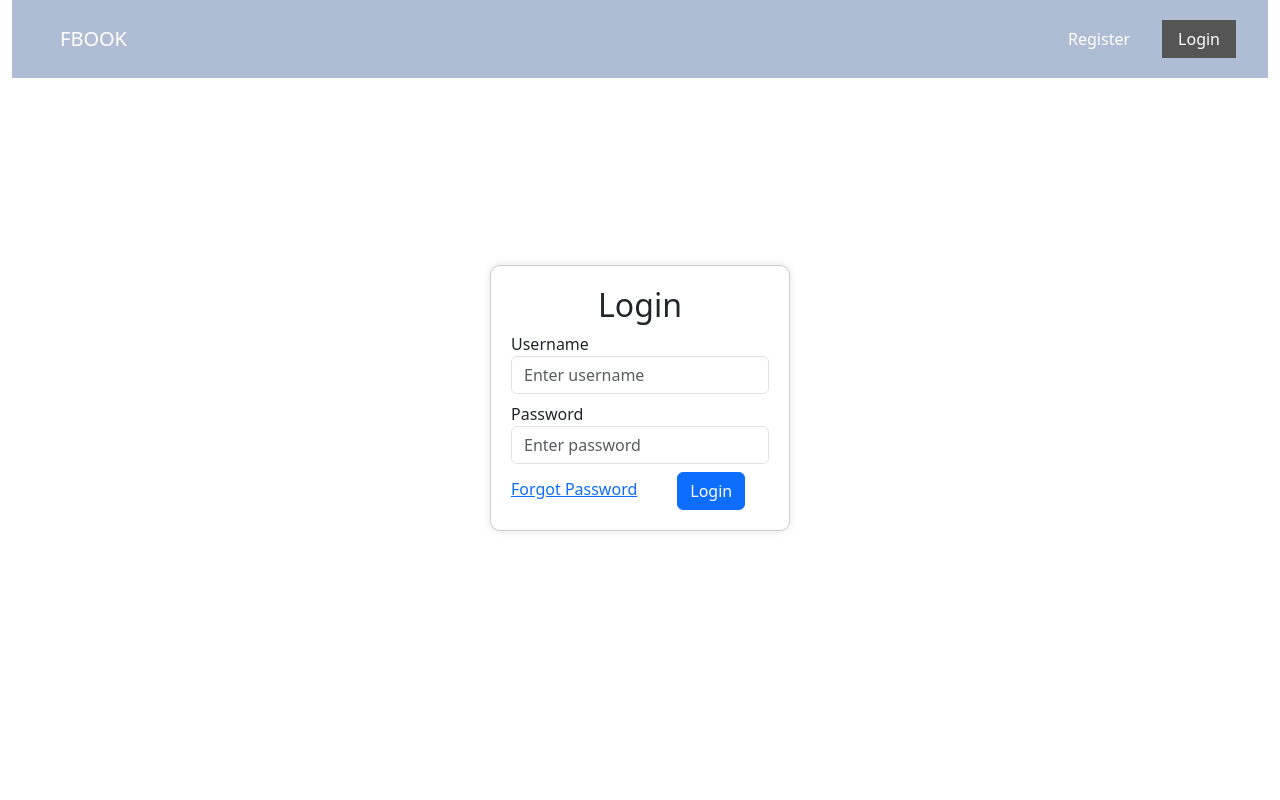
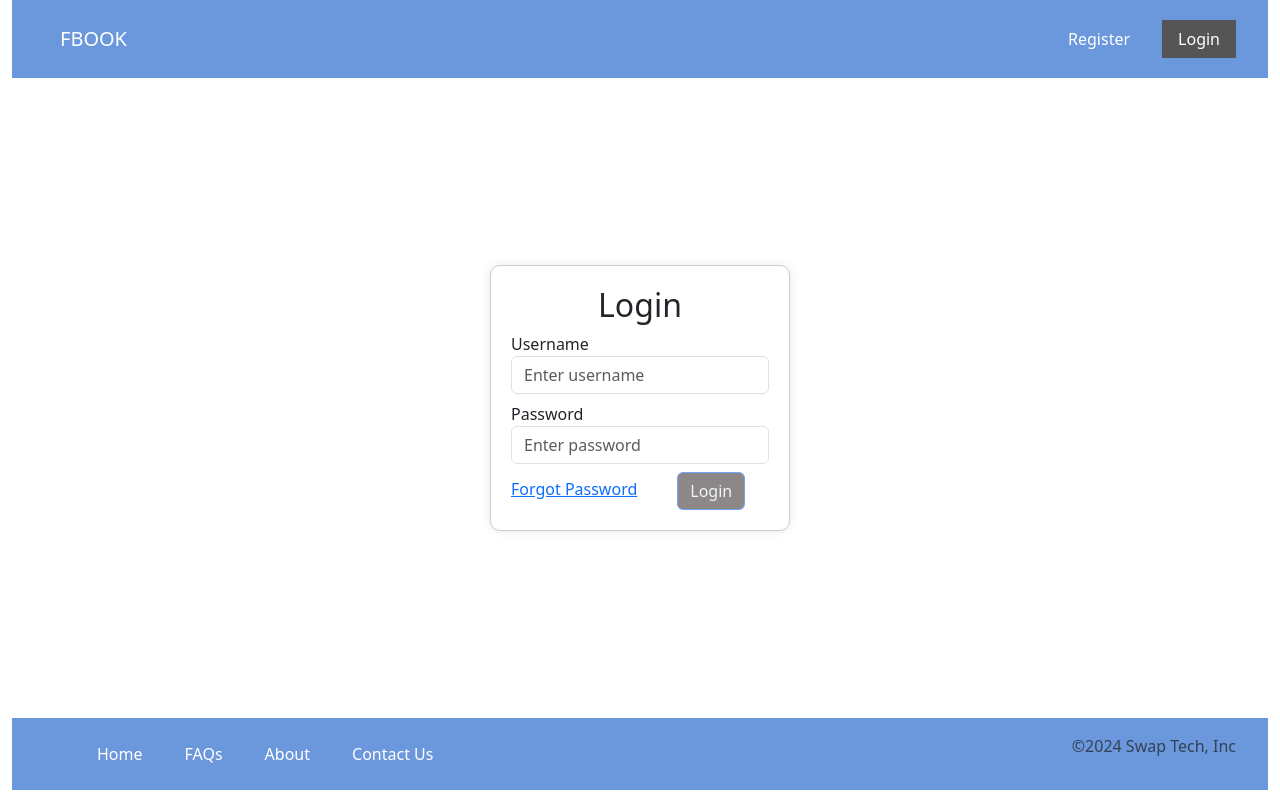
Before and after one commit to smuneshwar00/friends-book, an Angular app: page /login in a window 1280 px wide. Built offline with nearby package versions, Linux system fonts and the light colour scheme.

Commit message:
Added Footer component and added basic FormsModule on Login Page

```diff
--- a/src/app/app.component.html
+++ b/src/app/app.component.html
@@ -2,3 +2,5 @@
 <fb-guest-view *ngIf="showHeader2"></fb-guest-view>
 
 <router-outlet></router-outlet>
+
+<fb-footer></fb-footer>
--- a/src/app/app.component.ts
+++ b/src/app/app.component.ts
@@ -2,12 +2,13 @@ import { Component, inject, OnInit } from '@angular/core';
 import { RouterOutlet } from '@angular/router';
 import { GuestViewComponent } from './components/guest-view/guest-view.component';
 import { CommonModule } from '@angular/common';
+import { FooterComponent } from "./components/footer/footer.component";
 //import { UserService } from './shared/services/user-service.service';
 
 @Component({
   selector: 'fb-root',
   standalone: true,
-  imports: [RouterOutlet, GuestViewComponent, CommonModule],
+  imports: [RouterOutlet, GuestViewComponent, CommonModule, FooterComponent],
   templateUrl: './app.component.html',
   styleUrl: './app.component.css'
 })
--- /dev/null
+++ b/src/app/components/footer/footer.component.css
@@ -0,0 +1,21 @@
+.app-footer {
+    display: flex;
+    justify-content: space-between;
+    align-items: center;
+    padding: 1rem 2rem;
+    background-color: #6b97dc;
+}
+
+li {
+    float: left;
+    list-style: none;
+    /* Removes bullet points */
+    padding: 5px;
+    /* Adds space around items */
+}
+
+a {
+    color: rgb(255, 255, 255);
+    text-decoration: none;
+    padding: 0.5rem 1rem;
+}
--- /dev/null
+++ b/src/app/components/footer/footer.component.html
@@ -0,0 +1,30 @@
+<footer class="container-fluid">
+    <div class="app-footer">
+        <nav class="footerbar">
+            <ul>
+                <!-- <li class="nav-item">
+                    <a href="#">Register</a>
+                </li>
+                <li class="nav-item">
+                    <a href="#">Login</a>
+                </li> -->
+                <li class="nav-item">
+                    <a href="#">Home</a>
+                </li>
+                <li class="nav-item">
+                    <a href="#">FAQs</a>
+                </li>
+                <li class="nav-item">
+                    <a href="#">About</a>
+                </li>
+                <li class="nav-item">
+                    <a href="#">Contact Us</a>
+                </li>
+            </ul>
+        </nav>
+        <div>
+            <p data-testid="current-year" class="text-center text-body-secondary">©{{currentYear}} Swap Tech, Inc</p>
+        </div>
+    </div>
+
+</footer>
--- /dev/null
+++ b/src/app/components/footer/footer.component.ts
@@ -0,0 +1,13 @@
+import { Component } from '@angular/core';
+
+@Component({
+  selector: 'fb-footer',
+  standalone: true,
+  imports: [],
+  templateUrl: './footer.component.html',
+  styleUrl: './footer.component.css'
+})
+export class FooterComponent {
+
+  currentYear = new Date().getFullYear()
+}
--- a/src/app/components/forms/login-page/login-page.component.css
+++ b/src/app/components/forms/login-page/login-page.component.css
@@ -15,3 +15,10 @@
   .spaced-elements a {
     margin-right: 2.5rem;
   }
+
+  button:disabled {
+    background-color: #423838;
+    color: #e7f0f2;
+    cursor: not-allowed;
+    opacity: 0.6;
+  }
--- a/src/app/components/forms/login-page/login-page.component.html
+++ b/src/app/components/forms/login-page/login-page.component.html
@@ -1,19 +1,19 @@
 <div class="login-container">
     <div class="login-box">
       <h2 class="text-center">Login</h2>
-      <form>
+      <form #loginForm="ngForm" (ngSubmit)="onSubmit(loginForm)">
         <div class="form-group mt-2">
           <label for="username">Username</label>
-          <input type="text" class="form-control" name="username" placeholder="Enter username">
+          <input type="text" class="form-control" name="username" placeholder="Enter username" ngModel required>
         </div>
         <div class="form-group mt-2">
           <label for="password">Password</label>
-          <input type="password" class="form-control" name="password" placeholder="Enter password">
+          <input type="password" class="form-control" name="password" placeholder="Enter password" ngModel required>
         </div>
 
         <div class="spaced-elements  mt-2">
             <a routerLink="/forgot-password">Forgot Password</a>
-            <button type="submit" class="btn btn-primary">Login</button>
+            <button type="submit" class="btn btn-primary" [disabled]="!loginForm.valid">Login</button>
           </div>
       </form>
     </div>
--- a/src/app/components/forms/login-page/login-page.component.ts
+++ b/src/app/components/forms/login-page/login-page.component.ts
@@ -1,13 +1,17 @@
 import { Component } from '@angular/core';
+import { FormsModule } from '@angular/forms';
 import { RouterModule } from '@angular/router';
 
 @Component({
   selector: 'fb-login-page',
   standalone: true,
-  imports: [RouterModule],
+  imports: [RouterModule, FormsModule],
   templateUrl: './login-page.component.html',
   styleUrl: './login-page.component.css'
 })
 export class LoginPageComponent {
 
+  onSubmit(form: any): void {
+    console.log('Form Data: ', form.value); //login logic to be put after working registration page is ready
+  }
 }
--- a/src/app/components/guest-view/guest-view.component.css
+++ b/src/app/components/guest-view/guest-view.component.css
@@ -3,7 +3,7 @@
     justify-content: space-between;
     align-items: center;
     padding: 1rem 2rem;
-    background-color: #afbdd4;
+    background-color: #6b97dc;
   }
   .navbar ul {
     display: flex;
@@ -15,7 +15,7 @@
     padding-left: 1rem;
   }
   .navbar a {
-    color: white;
+    color: rgb(255, 255, 255);
     text-decoration: none;
     padding: 0.5rem 1rem;
   }
```
Also changed, not shown: 1 other file (tests, documents, lock files or other folders).
